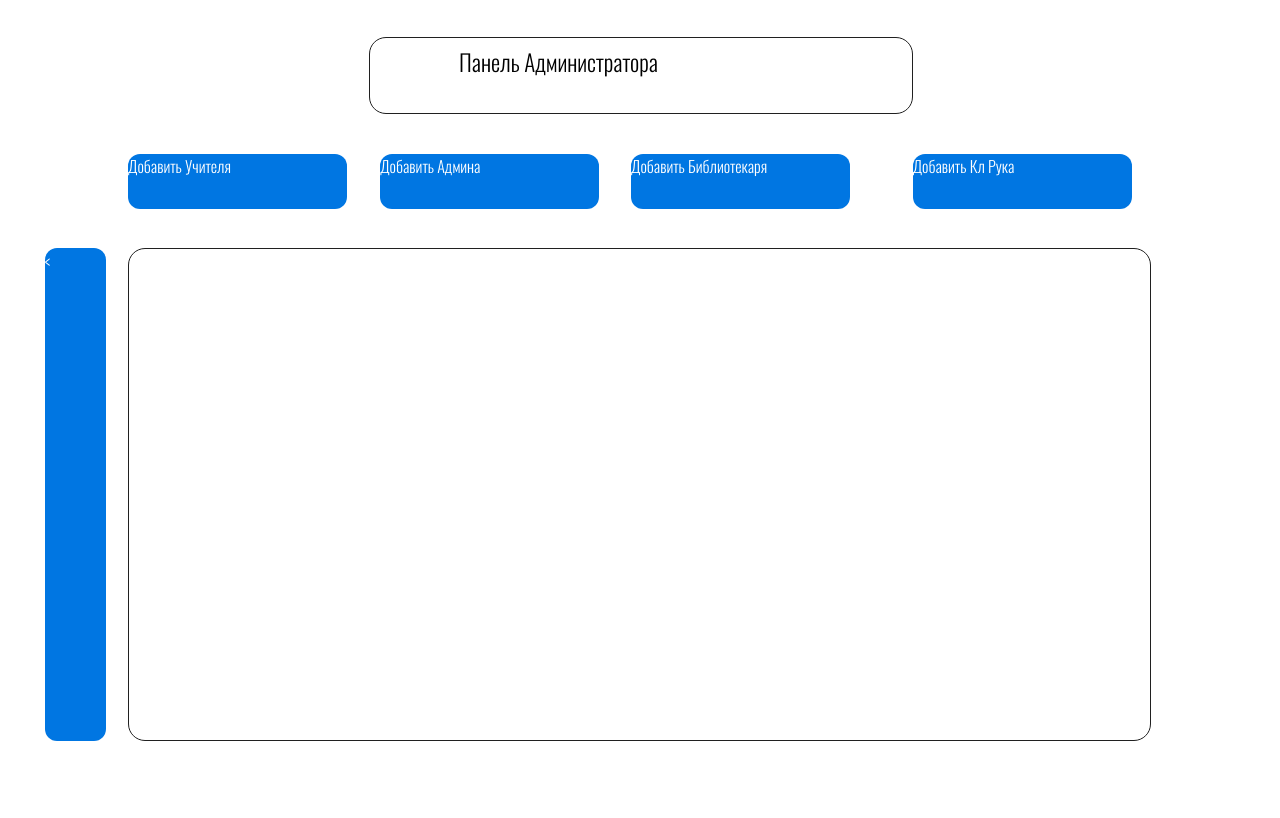
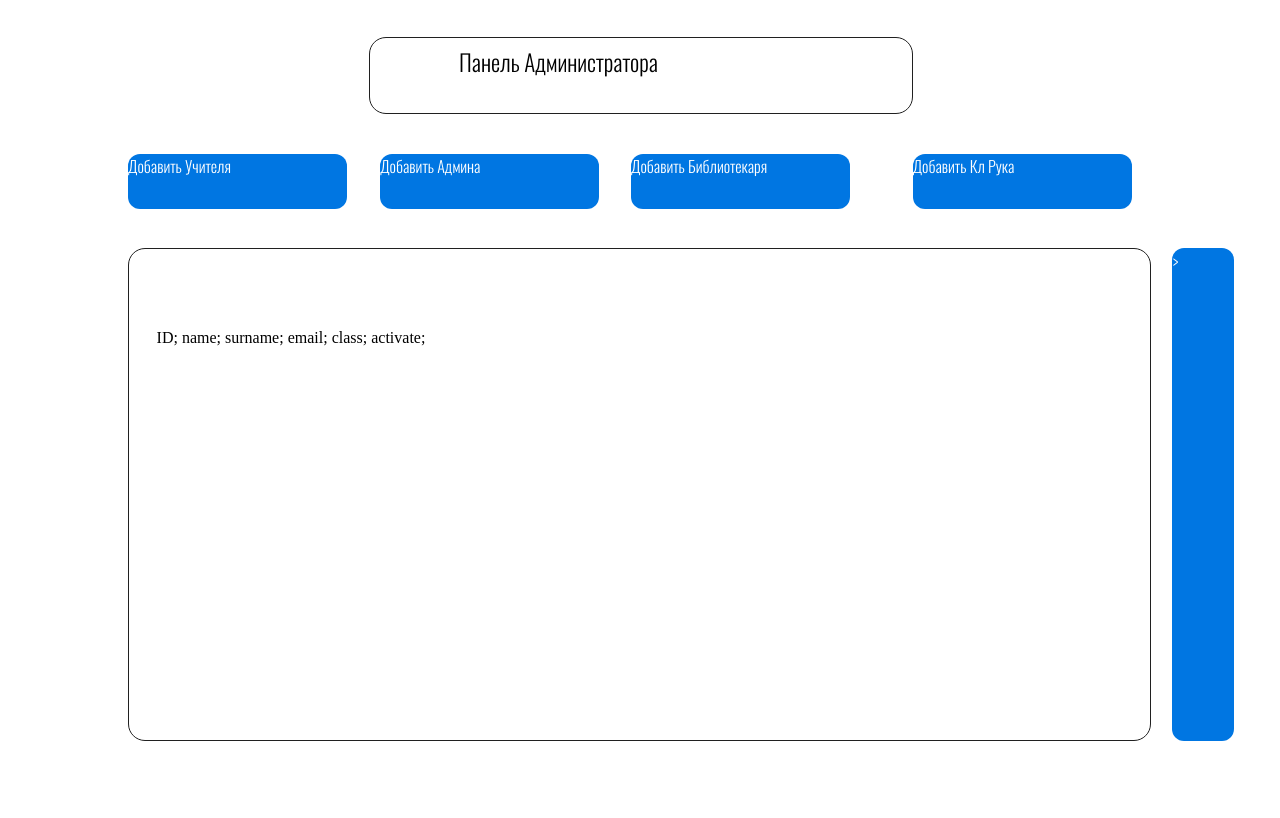
Before and after one commit to GregVtor/Online_library2-0, a Python web app: template templates/admin_page.html in a window 1280 px wide. Before the commit the page ends 741 px from the top, so only its background shows below. Run offline with Jinja, Linux system fonts and the light colour scheme; the template is opened without the code that fills it, so the values that code supplies are empty.

Commit message:
admin_page.html fixes

```diff
--- a/templates/admin_page.html
+++ b/templates/admin_page.html
@@ -22,16 +22,63 @@
 <body style="min-height: 730px; min-width: 710px">
 <div id="Panel_adm"
      style="top: 4.6%; left: 28.8%; position: absolute; width: 42.5%; height: 9.7%; border: #202020 solid 1px; border-radius: 17px">
-    <a style="font-family: 'Oswald Light'; font-size: 23px; width: 66.9%; height: 81.9%; position: absolute; top: 9.5%; left: 16.5%">Панель Администратора</a>
+    <a style="font-family: 'Oswald Light'; font-size: 23px; width: 66.9%; height: 81.9%; position: absolute; top: 9.5%; left: 16.5%">Панель
+        Администратора</a>
 </div>
-<div id="Add_teacher" style="height: 6.9%; width: 17.1%; font-family: 'Oswald Light'; position: absolute; top: 19.2%; left: 10%; border-radius: 12px; background: #0076E2; color: #FFFFFF;">Добавить Учителя</div>
-<div id="Add_admin" style="height: 6.9%; width: 17.1%; font-family: 'Oswald Light'; position: absolute; top: 19.2%; left: 29.7%; border-radius: 12px; background: #0076E2; color: #FFFFFF;">Добавить Админа</div>
-<div id="Add_librarian" style="height: 6.9%; width: 17.1%; font-family: 'Oswald Light'; position: absolute; top: 19.2%; left: 49.3%; border-radius: 12px; background: #0076E2; color: #FFFFFF;">Добавить Библиотекаря</div>
-<div id="Add_homeroom_t" style="height: 6.9%; width: 17.1%; font-family: 'Oswald Light'; position: absolute; top: 19.2%; left: 71.3%; border-radius: 12px; background: #0076E2; color: #FFFFFF;">Добавить Кл Рука</div>
-<div id="But_right" onclick="go_active()"
-     style="width: 4.8%; height: 61.6%; font-family: 'Oswald Light'; position: absolute; top: 31%; left: 91.6%; background: #0076E2; color: #FFFFFF; border-radius: 12px;">></div>
-<div id="But_left" onclick="go_not_active()"
-     style="width: 4.8%; height: 61.6%; font-family: 'Oswald Light'; position: absolute; top: 31%; left: 3.5%; background: #0076E2; color: #FFFFFF; border-radius: 12px;"><</div>
+<div id="Add_teacher"
+     style="height: 6.9%; width: 17.1%; font-family: 'Oswald Light'; position: absolute; top: 19.2%; left: 10%; border-radius: 12px; background: #0076E2; color: #FFFFFF;">
+    Добавить Учителя
+</div>
+<div id="Add_admin"
+     style="height: 6.9%; width: 17.1%; font-family: 'Oswald Light'; position: absolute; top: 19.2%; left: 29.7%; border-radius: 12px; background: #0076E2; color: #FFFFFF;">
+    Добавить Админа
+</div>
+<div id="Add_librarian"
+     style="height: 6.9%; width: 17.1%; font-family: 'Oswald Light'; position: absolute; top: 19.2%; left: 49.3%; border-radius: 12px; background: #0076E2; color: #FFFFFF;">
+    Добавить Библиотекаря
+</div>
+<div id="Add_homeroom_t"
+     style="height: 6.9%; width: 17.1%; font-family: 'Oswald Light'; position: absolute; top: 19.2%; left: 71.3%; border-radius: 12px; background: #0076E2; color: #FFFFFF;">
+    Добавить Кл Рука
+</div>
+<div id="But_right" onclick="go_not_active()"
+     style="width: 4.8%; height: 61.6%; font-family: 'Oswald Light'; position: absolute; top: 31%; left: 91.6%; background: #0076E2; color: #FFFFFF; border-radius: 12px;">
+    >
+</div>
+<div id="But_left" onclick="go_active()"
+     style="width: 4.8%; height: 61.6%; font-family: 'Oswald Light'; position: absolute; top: 31%; left: 3.5%; background: #0076E2; color: #FFFFFF; border-radius: 12px;">
+    <
+</div>
+<div id="Table_active"
+     style="top: 40.7%; left: 12%; position: absolute; width: 79.9%; height: 61.6%">
+    <table>
+        <tbody>
+        <tr>
+            <td>ID;</td>
+            <td>name;</td>
+            <td>surname;</td>
+            <td>email;</td>
+            <td>class;</td>
+            <td>activate;</td>
+        </tr>
+        </tbody>
+    </table>
+</div>
+<div id="Table_not_active"
+     style="top: 40.7%; left: 12%; position: absolute; width: 79.9%; height: 61.6%">
+    <table>
+        <tbody>
+        <tr>
+            <td>ID;</td>
+            <td>name;</td>
+            <td>surname;</td>
+            <td>email;</td>
+            <td>class;</td>
+            <td>type;</td>
+        </tr>
+        </tbody>
+    </table>
+</div>
 <div id="Main_div"
      style="top: 31%; left: 10%; position: absolute; width: 79.9%; height: 61.6%; border: #202020 solid 1px; border-radius: 17px">
 </div>
@@ -41,25 +88,31 @@
     let active_or_not = 1
     let But_left = document.getElementById("But_left")
     let But_right = document.getElementById("But_right")
+    let Table_active = document.getElementById("Table_active")
+    let Table_not_active = document.getElementById("Table_not_active")
     go_active()
 
 
     function hide_all() {
         But_left.hidden = true;
         But_right.hidden = true;
+        Table_not_active.hidden = true;
+        Table_active.hidden = true;
     }
 
 
     function go_active() {
         hide_all()
-        But_left.hidden = false;
-        active_or_not = 0;
+        But_right.hidden = false;
+        Table_active.hidden = false;
+        active_or_not = 1;
     }
 
 
     function go_not_active() {
         hide_all()
-        But_right.hidden = false;
-        active_or_not = 1
+        But_left.hidden = false;
+        Table_not_active.hidden = false;
+        active_or_not = 0
     }
 </script>
```
